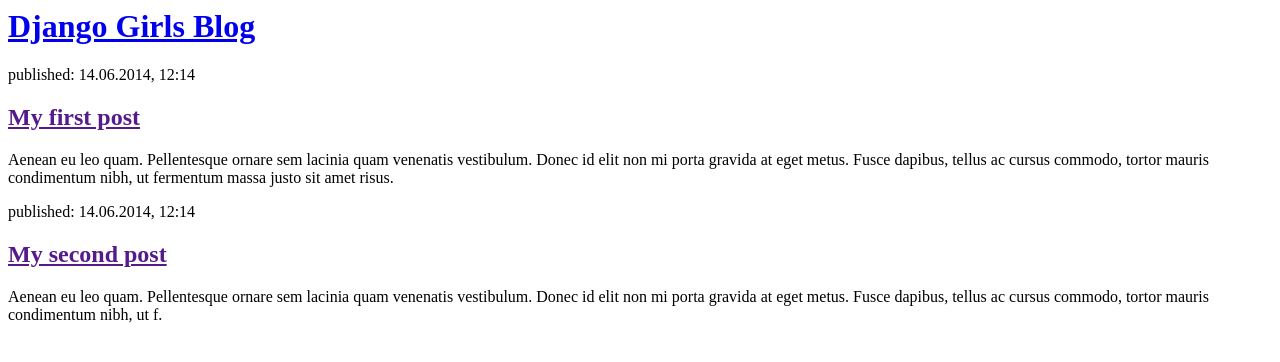
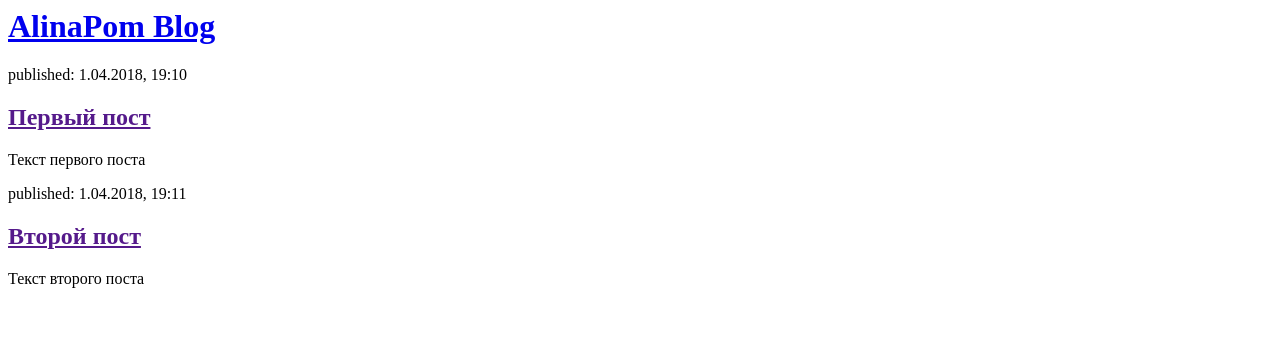
Before and after one commit to AlinaPom/my-first-blog, a Django app: page / in a window 1280 px wide. Shown: the top 362 px of the page. Run offline with Django 3.2, Linux system fonts and the light colour scheme.

Commit message:
Changed the HTML for the site.

```diff
--- a/blog/templates/blog/post_list.html
+++ b/blog/templates/blog/post_list.html
@@ -1,22 +1,22 @@
 <html>
     <head>
-        <title>Django Girls blog</title>
+        <title>AlinaPom blog</title>
     </head>
     <body>
         <div>
-            <h1><a href="/">Django Girls Blog</a></h1>
+            <h1><a href="/">AlinaPom Blog</a></h1>
         </div>
 
         <div>
-            <p>published: 14.06.2014, 12:14</p>
-            <h2><a href="">My first post</a></h2>
-            <p>Aenean eu leo quam. Pellentesque ornare sem lacinia quam venenatis vestibulum. Donec id elit non mi porta gravida at eget metus. Fusce dapibus, tellus ac cursus commodo, tortor mauris condimentum nibh, ut fermentum massa justo sit amet risus.</p>
+            <p>published: 1.04.2018, 19:10</p>
+            <h2><a href="">Первый пост</a></h2>
+            <p>Текст первого поста</p>
         </div>
 
         <div>
-            <p>published: 14.06.2014, 12:14</p>
-            <h2><a href="">My second post</a></h2>
-            <p>Aenean eu leo quam. Pellentesque ornare sem lacinia quam venenatis vestibulum. Donec id elit non mi porta gravida at eget metus. Fusce dapibus, tellus ac cursus commodo, tortor mauris condimentum nibh, ut f.</p>
+            <p>published: 1.04.2018, 19:11</p>
+            <h2><a href="">Второй пост</a></h2>
+            <p>Текст второго поста</p>
         </div>
     </body>
 </html>
```
